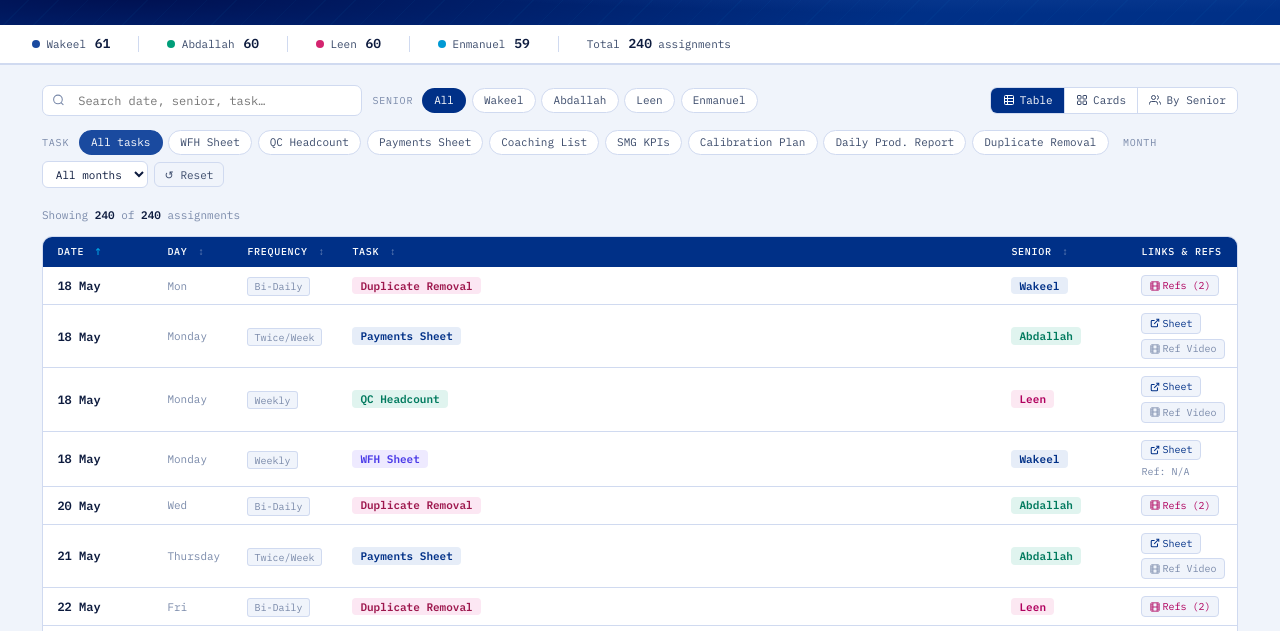
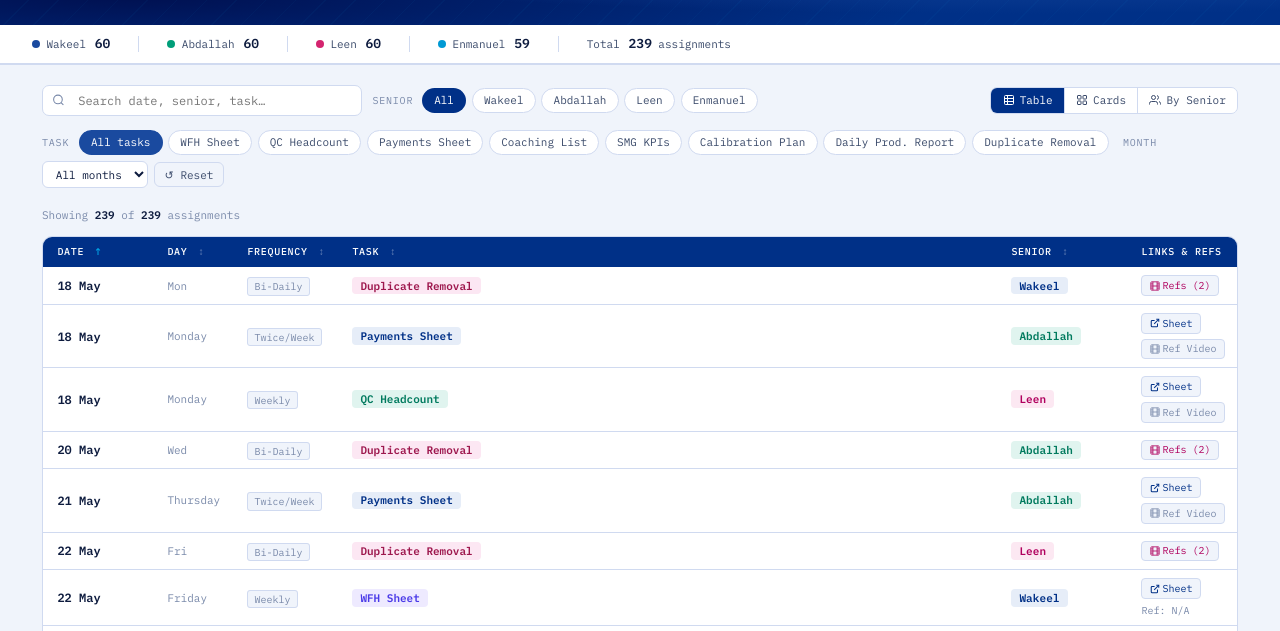
Before and after one commit to mehyah/wuduh-quality-senior-tracker, a plain HTML site: page index.html in a window 1280 px wide. Shown: the part 123-754 px from the top of the page. Drawn offline with Linux system fonts and the light colour scheme.

Commit message:
Update index.html

```diff
--- a/index.html
+++ b/index.html
@@ -330,6 +330,13 @@ function getThursdaysInRange(start, end) {
   while (d <= end) { thursdays.push(new Date(d)); d.setDate(d.getDate() + 7); }
   return thursdays;
 }
+function getFridaysInRange(start, end) {
+  const fridays = [];
+  let d = new Date(start);
+  while (d.getDay() !== 5) d.setDate(d.getDate() + 1);
+  while (d <= end) { fridays.push(new Date(d)); d.setDate(d.getDate() + 7); }
+  return fridays;
+}
 function fmt(d) { return d.toISOString().slice(0, 10); }
 
 const SENIORS = ['Wakeel', 'Abdallah', 'Leen', 'Enmanuel'];
@@ -337,10 +344,11 @@ const start = new Date('2026-05-18');
 const end   = new Date('2026-12-28');
 const mondays   = getMondaysInRange(start, end);
 const thursdays = getThursdaysInRange(start, end);
+const fridays   = getFridaysInRange(start, end);
 const RAW = [];
 
-mondays.forEach((d, i) => {
-  RAW.push({ date: fmt(d), task: 'WFH Sheet',      senior: SENIORS[i % 4],        freq: 'Weekly',     day: 'Monday' });
+fridays.forEach((d, i) => {
+  RAW.push({ date: fmt(d), task: 'WFH Sheet',      senior: SENIORS[i % 4],        freq: 'Weekly',     day: 'Friday' });
 });
 mondays.forEach((d, i) => {
   RAW.push({ date: fmt(d), task: 'QC Headcount',   senior: SENIORS[(i+2) % 4],    freq: 'Weekly',     day: 'Monday' });
```
